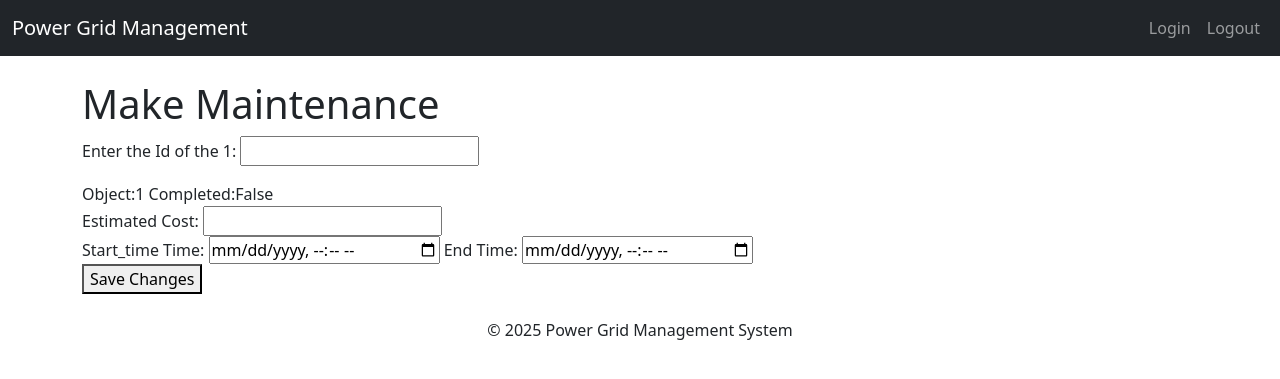
After one commit to manucmadhu/Main-Project, a Django app: page /make_maintenance/1 in a window 1280 px wide. The commit adds this page. Shown: the top 379 px of the page. Run offline with Django 5.2, Linux system fonts and the light colour scheme; parts of the project's set-up code (start-up, migrations or seed data) failed here and were passed over.

Commit message:
schedule updates

```diff
--- a/admin_panel/urls.py
+++ b/admin_panel/urls.py
@@ -16,4 +16,5 @@ urlpatterns = [
     path('users/<str:user_id>/update/', views.update_user, name='update_user'),
     path('maintenances/', views.show_maintenance, name='show_maintenance'),
     path('maintenances/<int:id>/update', views.update_maintenance, name='update_maintenance'),
+    path('make_maintenance/<str:obj>', views.make_maintenance, name='make_maintenance'),
 ]
--- a/admin_panel/views.py
+++ b/admin_panel/views.py
@@ -327,20 +327,21 @@ def change_password(request,user_id):
 from users.models import Schedule
 def show_maintenance(request):
     # Fetch the 5 most recent maintenance records
-    recent_maintenances = Schedule.objects.all().order_by('-start_time').filter(completed=False)
+    recent_maintenances = Schedule.objects.all().order_by('-start_time')#.filter(completed=False)
 
     # Pass the records to the template context
     return render(request, 'show_maintenance.html', {'maintenances': recent_maintenances})
 
 def make_maintenance(request,obj):  #front end not created
     if request.method == 'POST':
-        id=request.GET.get('uuid')
-        start_time=request.GET.get('start_time')
-        end_time=request.GET.get('end_time')
-        estimated_cost=request.GET.get('estimated_cost')
-        user_model.Schedule.create(uuid=id,start_time=start_time,end_time=end_time,estimated_cost=estimated_cost,completed=False)
-        return redirect('update_maintenance',{'uuid':id})
-    return render(request,'make_maintenance',{'Object':obj})
+        id=request.POST.get('uid')
+        start_time=request.POST.get('start_time')
+        end_time=request.POST.get('end_time')
+        estimated_cost=request.POST.get('est_cost')
+        user_model.Schedule(uuid=id,obj=obj,start_time=start_time,end_time=end_time,est_cost=estimated_cost,completed=False).save()
+        return redirect('show_maintenance')
+    return render(request, 'make_maintenance.html', {'Object': obj})
+
 
 
 def update_maintenance(request, id):
@@ -349,8 +350,10 @@ def update_maintenance(request, id):
     if request.method == 'POST':
         # Handle the 'completed' checkbox
         completed = request.POST.get('completed', 'off')
-        Schedule.completed = True if completed == 'on' else False
-
+        if completed == 'on':
+            Schedule.completed = True
+        else:
+            Schedule.completed = False
         # Handle 'act_cost' field
         act_cost = request.POST.get('act_cost')
         Schedule.act_cost = float(act_cost)
--- a/power_grid_management/urls.py
+++ b/power_grid_management/urls.py
@@ -23,4 +23,5 @@ urlpatterns = [
     path('users/<str:user_id>/update/', admin_views.update_user, name='update_user'),
     path('maintenances/', admin_views.show_maintenance, name='show_maintenance'),
     path('maintenances/<int:id>/update', admin_views.update_maintenance, name='update_maintenance'),
+    path('make_maintenance/<str:obj>', admin_views.make_maintenance, name='make_maintenance'),
 ]
--- /dev/null
+++ b/templates/make_maintenance.html
@@ -0,0 +1,50 @@
+{% extends 'base.html' %}
+
+{% block content %}
+    <h1>Make Maintenance</h1>
+    <form method="POST">
+        {% csrf_token %}
+
+        <!-- Completed Checkbox -->
+        <label for="uuid">Enter the Id of the {{Object}}:</label>
+        <input type="number" id="uid" name="uid">
+        <p> </p>
+        <label for="object">Object:{{Object}}</label>
+
+        <label for="completed">Completed:False
+        </label>
+
+        <br>
+
+        <!-- Associated Cost -->
+        <label for="est_cost">Estimated Cost:</label>
+        <input
+            type="number"
+            id="est_cost"
+            name="est_cost"
+            step="0.001"
+            required
+        >
+        <br>
+        <label for="start_time">Start_time Time:</label>
+        <input
+            type="datetime-local"
+            id="start_time"
+            name="start_time"
+            required
+            {% comment %} value="{{ Schedule.end_time|date:'Y-m-d\\TH:i' }}" {% endcomment %}
+        <!-- End Time -->
+        <label for="end_time">End Time:</label>
+        <input
+            type="datetime-local"
+            id="end_time"
+            name="end_time"
+            required
+            {% comment %} value="{{ Schedule.end_time|date:'Y-m-d\\TH:i' }}" {% endcomment %}
+        >
+        <br>
+
+        <!-- Submit Button -->
+        <button type="submit">Save Changes</button>
+    </form>
+{% endblock %}
--- a/users/urls.py
+++ b/users/urls.py
@@ -19,4 +19,5 @@ urlpatterns = [
     path('users/<int:user_id>',admin_views.view_user,name='view_user'),
     path('users/<str:user_id>/update/', admin_views.update_user, name='update_user'),
    path('maintenances/', admin_views.show_maintenance, name='show_maintenance'),
+   path('make_maintenance/<str:obj>', admin_views.make_maintenance, name='make_maintenance'),
 ]
```
Also changed, not shown: templates/admin_panel.html (+4 -4 lines).
